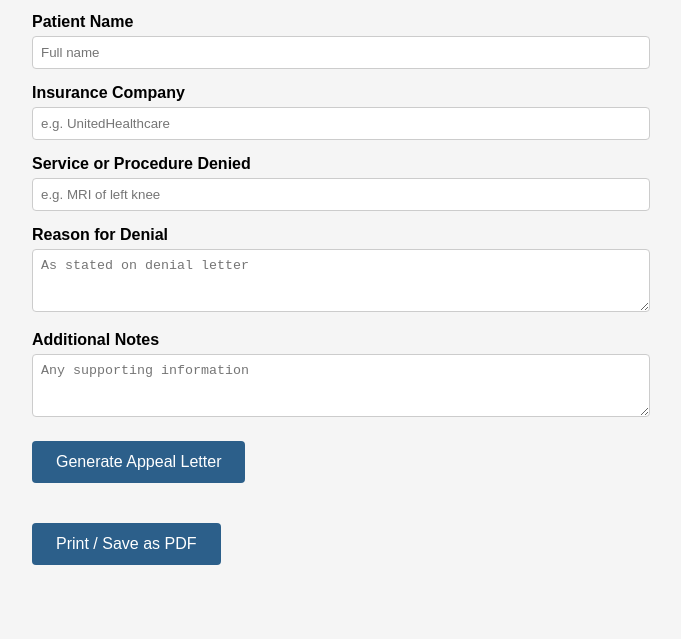
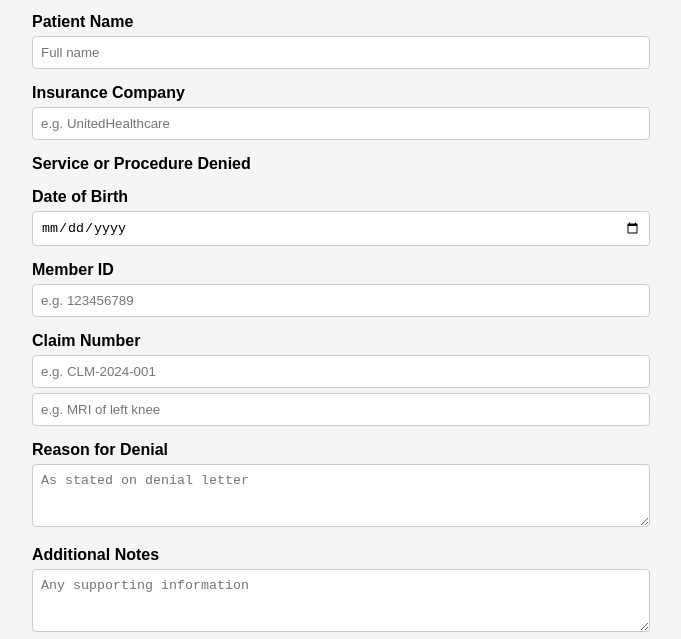
Before and after one commit to KatieBellz/AppealaRx, a website: page index.html in a window 1280 px wide. Shown: the part 161-800 px from the top of the page, without its empty margins (308-989 px from the left). Drawn offline with Linux system fonts and the light colour scheme.

Commit message:
add DOB, Member ID, and Claim Number fields

```diff
--- a/index.html
+++ b/index.html
@@ -42,6 +42,12 @@
     <label>Insurance Company</label>
     <input type="text" id="insurance" placeholder="e.g. UnitedHealthcare" required>
     <label>Service or Procedure Denied</label>
+    <label>Date of Birth</label>
+<input type="date" id="dob" required>
+<label>Member ID</label>
+<input type="text" id="memberId" placeholder="e.g. 123456789" required>
+<label>Claim Number</label>
+<input type="text" id="claimNumber" placeholder="e.g. CLM-2024-001" required>
     <input type="text" id="service" placeholder="e.g. MRI of left knee" required>
     <label>Reason for Denial</label>
     <textarea id="denialReason" rows="3" placeholder="As stated on denial letter"></textarea>
```
